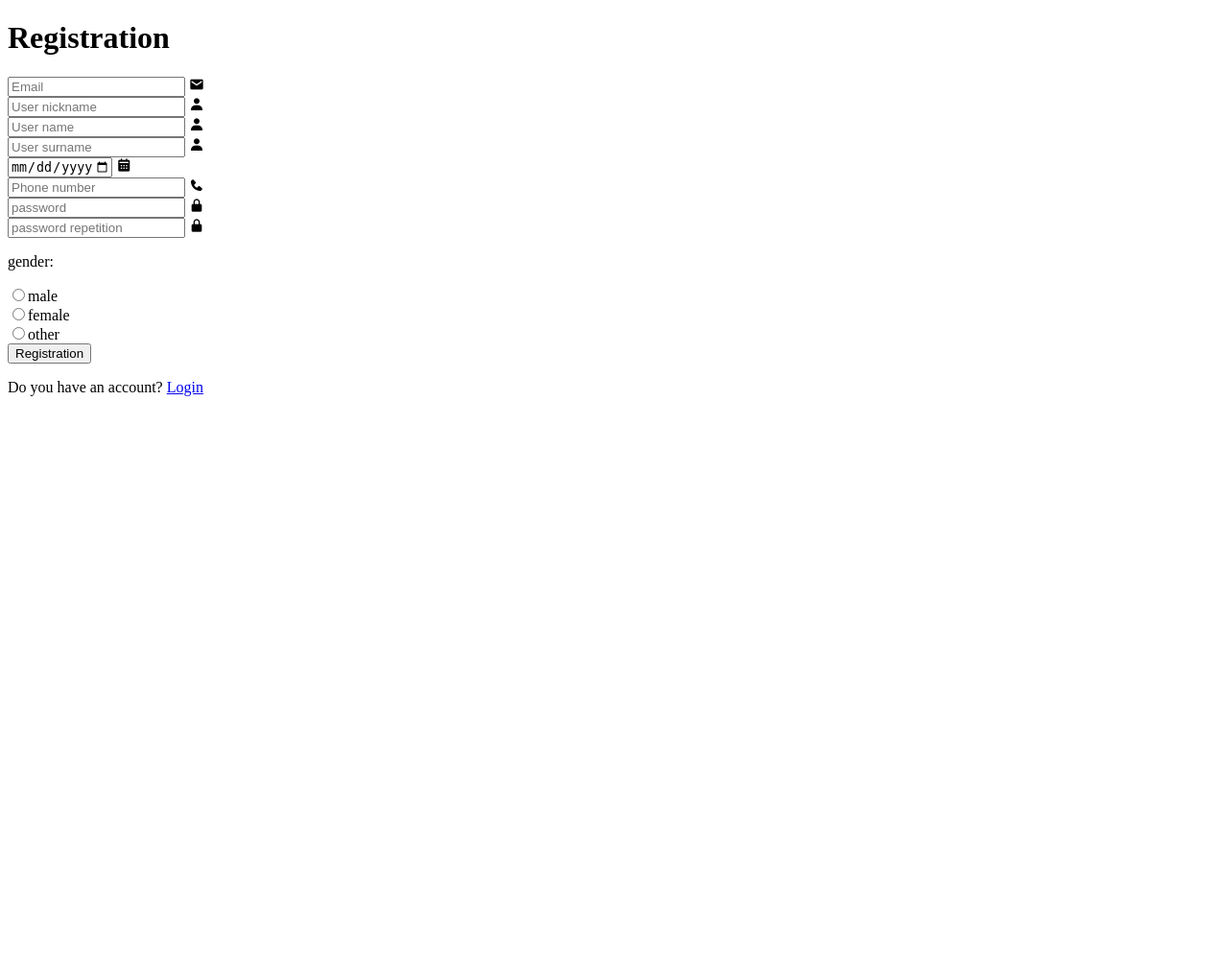
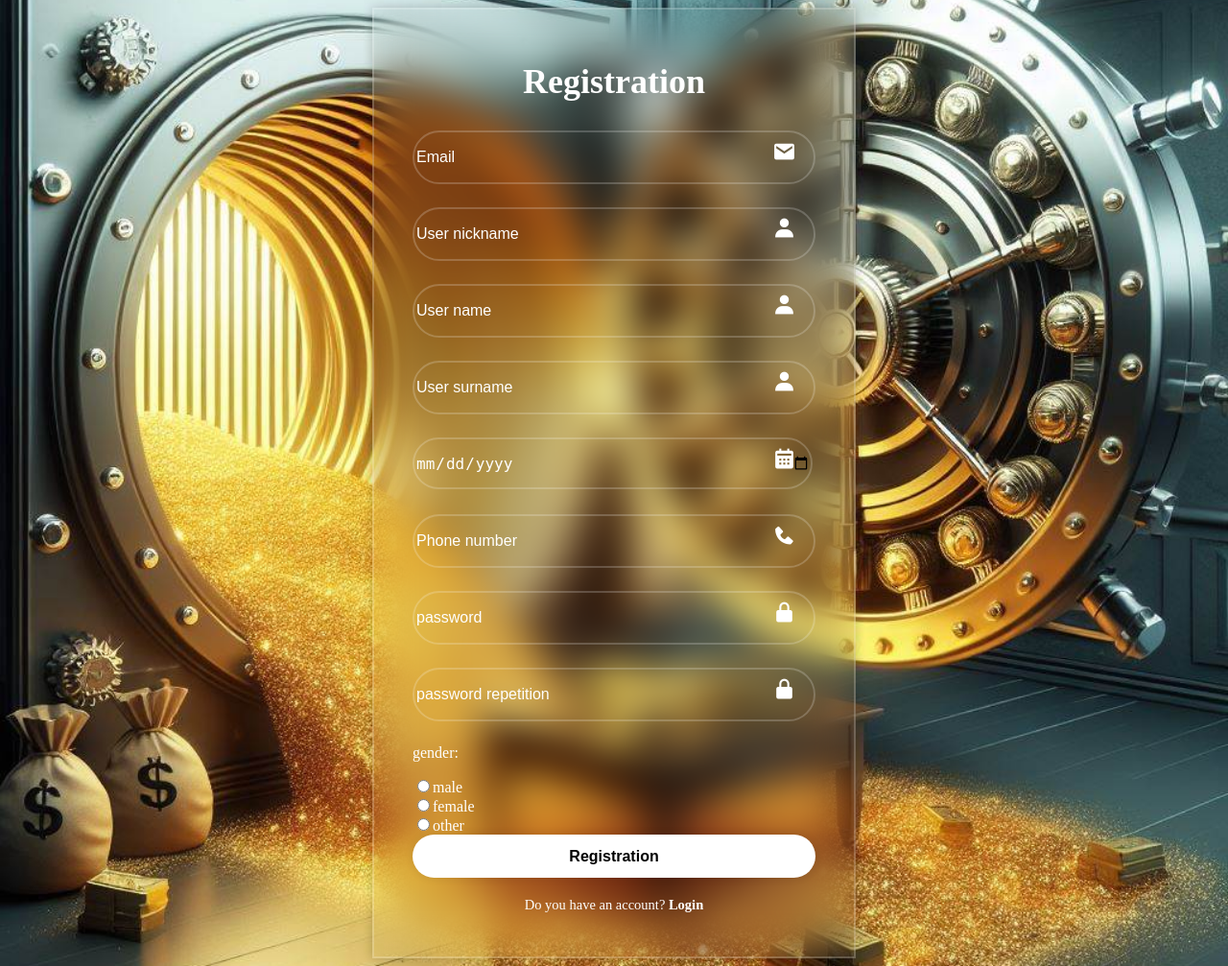
Before and after one commit to sedushkin27/OnlineBankingProject, a Flask app: page /Registration in a window 1280 px wide. Shown: the whole page at 96% size. Before the commit the page ends 413 px from the top, so only its background shows below. Run offline with Flask 3, Linux system fonts and the light colour scheme.

Commit message:
Update style.css

```diff
--- a/static/css/style.css
+++ b/static/css/style.css
@@ -1,2 +1,112 @@
-// Import the Poppins font from Google Fonts
-@import url('https://fonts.googleapis.com/css2?family=Poppins:ital,wght@0,100;0,200;0,300;0,400;0,500;0,600;0,700;0,800;0,900;1,100;1,200;1,300;1,400;1,500;1,600;1,700;1,800;1,900&display=swap');
+@import url('https://fonts.googleapis.com/css2?family=Poppins:ital,wght@0,100;0,200;0,300;0,400;0,500;0,600;0,700;0,800;0,900;1,100;1,200;1,300;1,400;1,500;1,600;1,700;1,800;1,900&display=swap')
+
+*{
+    margin: 0;
+    padding: 0;
+    box-sizing:border-box;
+    font-family: "Popins", sans-serif;
+}
+
+body{
+    display: flex;
+    justify-content: center;
+    align-items: center;
+    min-height: 100vh;
+    background:url('image/image.jpg');
+    background-size: cover;
+    background-position: center
+}
+
+.wrapper{
+    width: 420px;
+    background: transparent;
+    border: 2px solid rgb(255, 255, 255, .2);
+    backdrop-filter: blur(20px);
+    box-shadow: 0 0 10px rgba(0, 0, 0, .2);
+    color: white;
+    border-radius: 10;
+    padding: 30px 40px;
+}
+.wrapper h1{
+    font-size: 36px;
+    text-align: center;
+}
+.wrapper .input-box{
+    width: 100%;
+    height: 50px;
+    margin: 30px 0;
+    position: relative;
+}
+.input-box input{
+    width: 98%;
+    height: 100%;
+    background: transparent;
+    border: none;
+    outline: none;
+    border: 2px solid rgb(255, 255, 255, .2);
+    border-radius: 40px;
+    font-size: 16px;
+    color: white;
+}
+.input-box input::placeholder{
+    color: white;
+}
+.input-box i{
+    position: absolute;
+    right: 20px;
+    top: 30%;
+    transform: translateY(-20%);
+    font-size: 25px;
+}
+.wrapper .remember{
+    display: flex;
+    justify-content: space-between;
+    font-size: 14.5px;
+    margin: 15px 0 15px;
+}
+.remember label input{
+    accent-color: white;
+    margin-right: 3px
+}
+.remember a{
+    color: white;
+    text-decoration: none;
+}
+.remember a:hover{
+    text-decoration: underline;
+}
+.wrapper .btn{
+    width: 100%;
+    height: 45px;
+    background: white;
+    border: none;
+    outline: none;
+    border-radius: 50px;
+    box-shadow: 0 0 10px rgb(0, 0, 0, .1);
+    cursor: pointer;
+    font-size: 16px;
+    color: black;
+    font-weight: 600;
+}
+.wrapper .register-link{
+    font-size: 14.5px;
+    text-align: center;
+    margin-top: 20px;
+}
+.register-link p a{
+    color: white;
+    text-decoration: none;
+    font-weight: 600;
+}
+.register-link p a:hover{
+    text-decoration: underline;
+    color: blue;
+}
+.input-box-gender{
+    width: 98%;
+    height: 100%;
+    color: white;
+}
+.input-box-gender input[type=radio]{
+
+}
```
